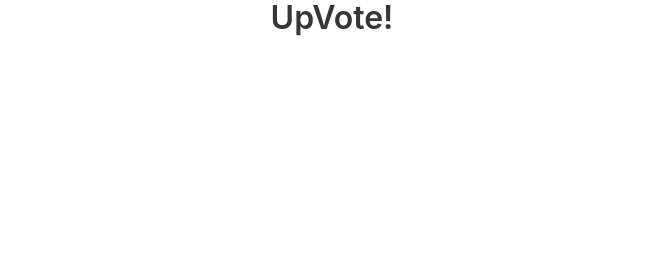
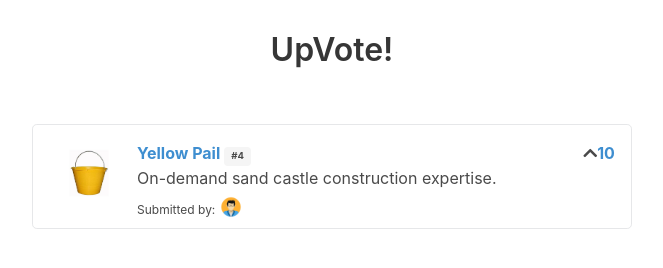
Before and after one commit to Grax4im/upvote, a plain HTML site: page app/index.html in a window 1280 px wide. Shown: the whole page, without its empty margins (308-971 px from the left). Drawn offline with nearby package versions, Linux system fonts and the light colour scheme.

Commit message:
add images and css

```diff
--- a/app/index.html
+++ b/app/index.html
@@ -8,6 +8,38 @@
 <body>
     <div id="app">
         <h2 class="title has-text-centered dividing-header">UpVote!</h2>
+        <div class="section">
+            <article class="media">
+                <figure class="media-left">
+                    <img    class="image is-64x64"
+                        src="../public/images/submissions/image-yellow.png">
+                </figure>
+                <div class="media-content">
+                    <div class="content">
+                        <p>
+                            <strong>
+                                <a href="#" class="has-text-info">Yellow Pail</a>
+                                <span class="tag is-small">#4</span>
+                            </strong>
+                            <br>
+                                On-demand sand castle construction expertise.
+                            <br>
+                            <small class="is-size-7">
+                                Submitted by:
+                                <img class="image is-24x24"
+                                    src="../public/images/avatars/daniel.jpg">
+                            </small>
+                        </p>
+                    </div>
+                </div>
+                <div class="media-right">
+                    <span class="icon is-small">
+                        <i class="fa fa-chevron-up"> </i>
+                        <strong class="has-text-info">10</strong>
+                    </span>
+                </div>
+            </article>
+        </div>
     </div>
 
     <script src="https://unpkg.com/vue@next"></script>
--- a/public/styles.css
+++ b/public/styles.css
@@ -0,0 +1,39 @@
+.dividing-header {
+    margin-top: 1em;
+    margin-bottom: 2em;
+  }
+
+  .section {
+    padding: 2rem 1.5rem;
+  }
+
+  .media {
+    max-width: 600px;
+    margin: 0 auto;
+    border: 1px solid #e6e7e9;
+    padding: 1em 1.5em 0.5em 1.5em;
+    border-radius: 0.3em;
+  }
+
+  .media + .media {
+    margin-top: 1.5rem;
+  }
+
+  .blue-border {
+    border: 1px solid #3373dc !important;
+  }
+
+  .tag {
+    font-size: 0.6rem !important;
+  }
+
+  .icon {
+    cursor: pointer;
+  }
+
+  .image.is-24x24 {
+    display: inline;
+    position: relative;
+    top: 5px;
+    border-radius: 20px;
+  }
```
Also changed, not shown: public/images/avatars/daniel.jpg (added), public/images/avatars/daniel.webp (added), public/images/submissions/image-yellow.png (added).
